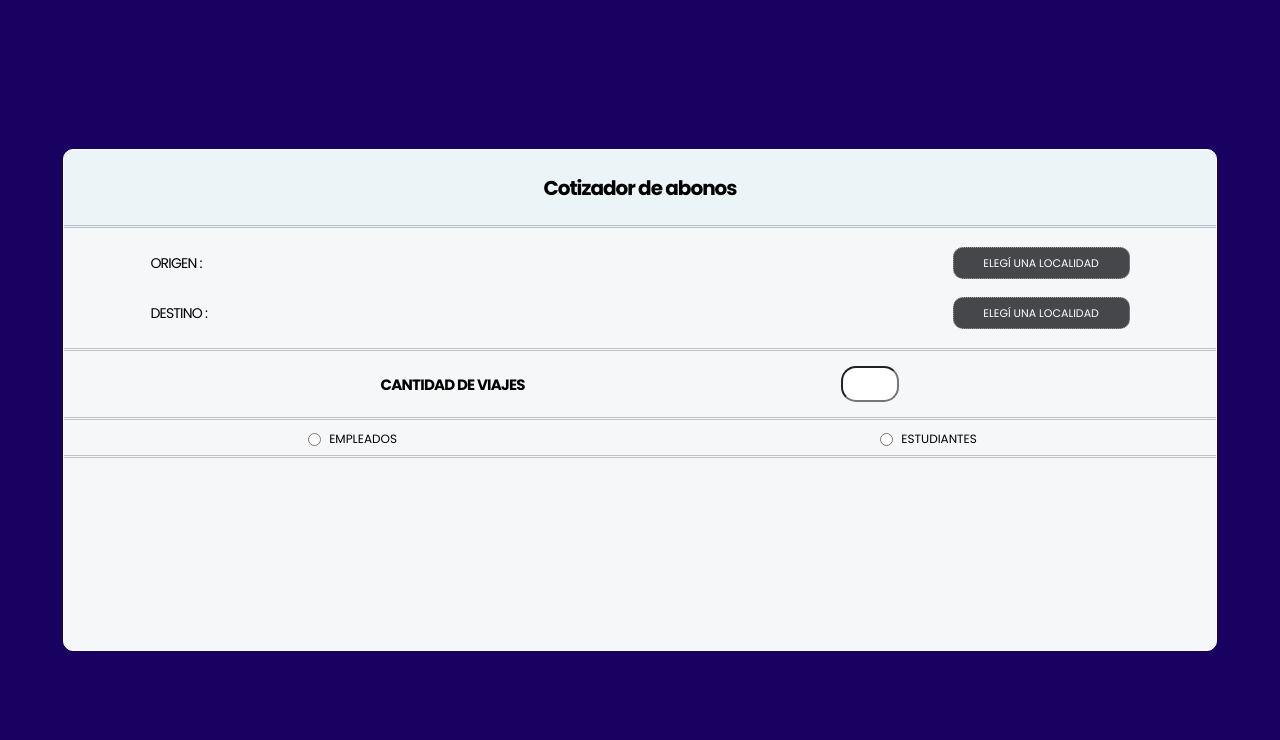
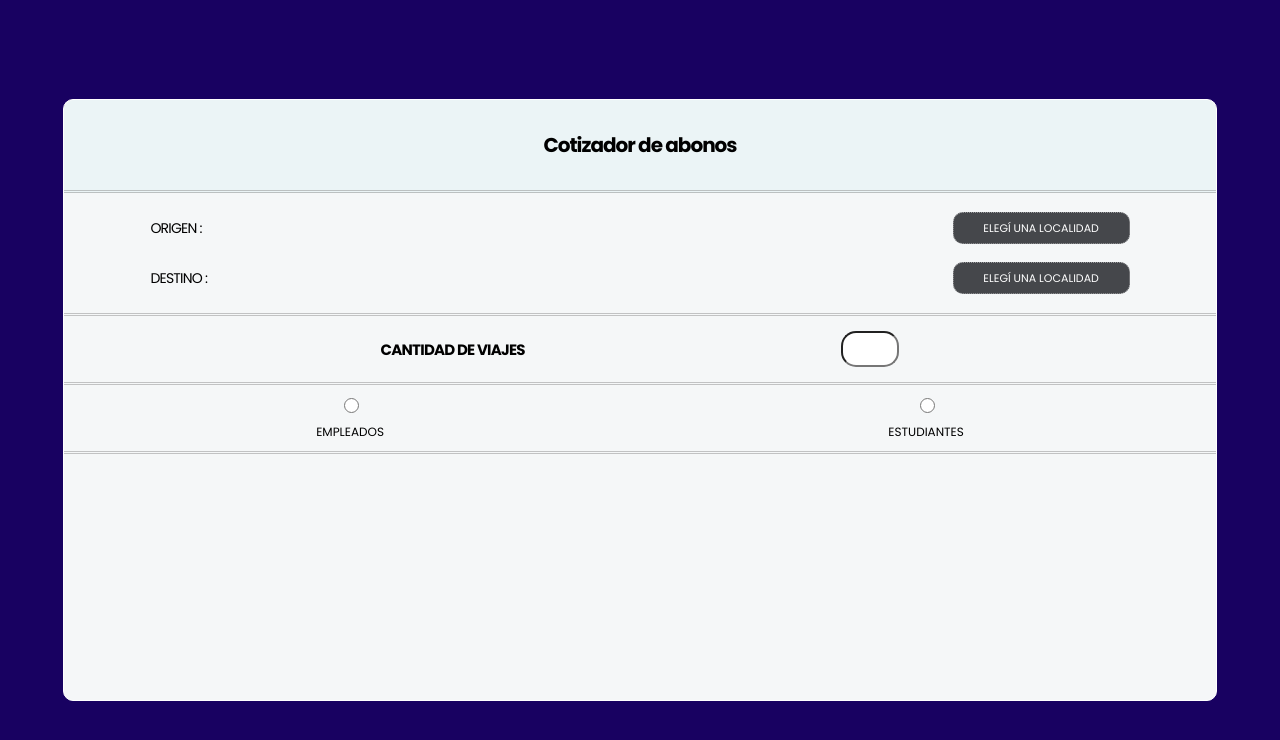
Before and after one commit to GonzaS89/simuladorabonos, a React (Create React App) app: page / in a window 1280 px wide. Shown: the top 740 px of the page. Built offline with nearby package versions, Linux system fonts and the light colour scheme; a web font is replaced by a local one.

Commit message:
trabajando...

```diff
--- a/src/App.css
+++ b/src/App.css
@@ -20,7 +20,7 @@
 
 .container-principal{
   width: 90%;
-  height: 500px;
+  height: 600px;
   background-color:#F5F7F8;
   border-radius: 10px;
   border: 1.5px solid white;
--- a/src/Estilos/salidallegada.css
+++ b/src/Estilos/salidallegada.css
@@ -62,8 +62,10 @@
 
 .container-categoria{
     display:flex;
-    gap: 5px;
-    height: 15px;
+    flex-direction: column;
+    justify-content: center;
+    align-items: center;
+    gap: 10px;
 
     && label {
         font-size: 12px;
@@ -71,7 +73,7 @@
     }
 
     && input {
-        width: 13px;
-        height: 13px;
+        width: 15px;
+        height: 15px;
     }
 }
```
Also changed, not shown: src/Componentes/Categorias.jsx (+7 -7 lines).
